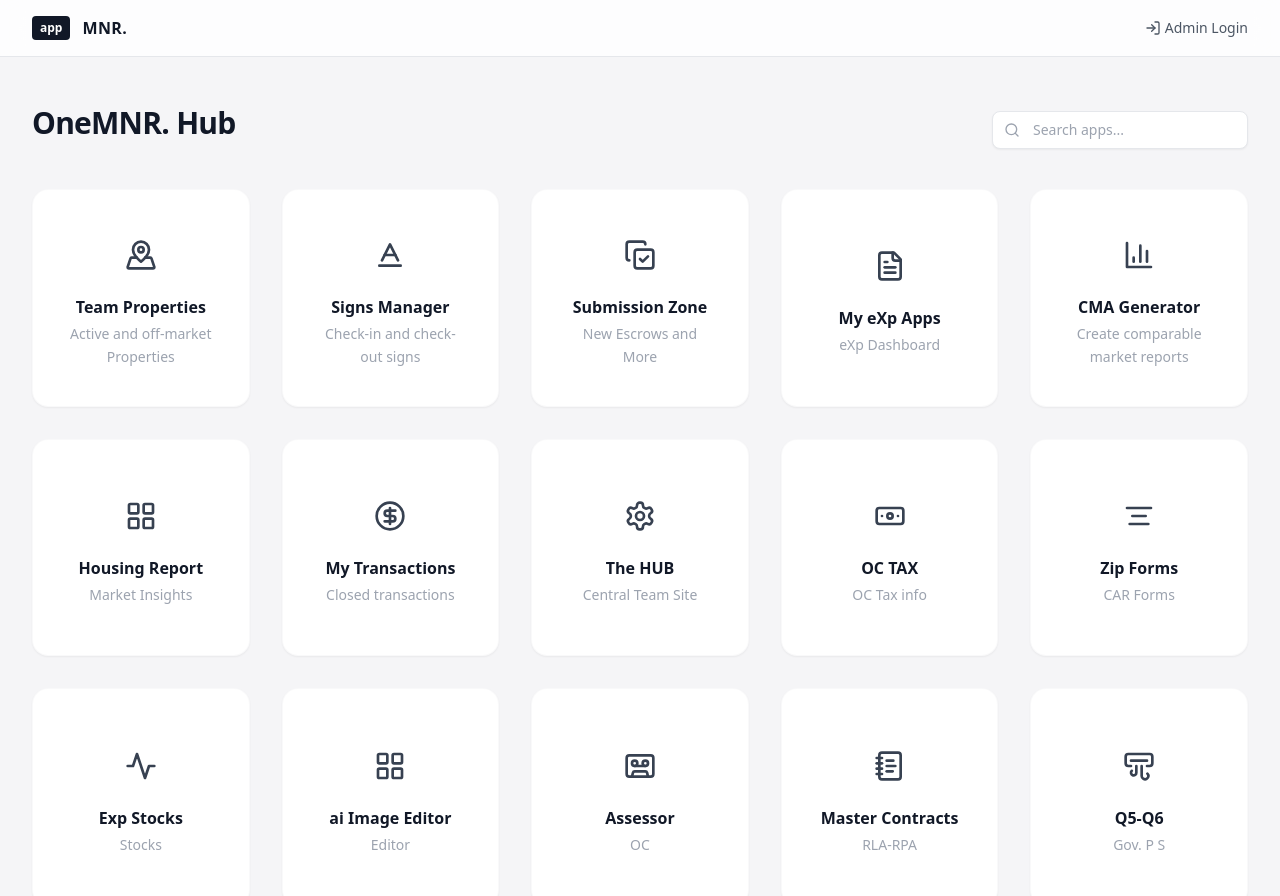
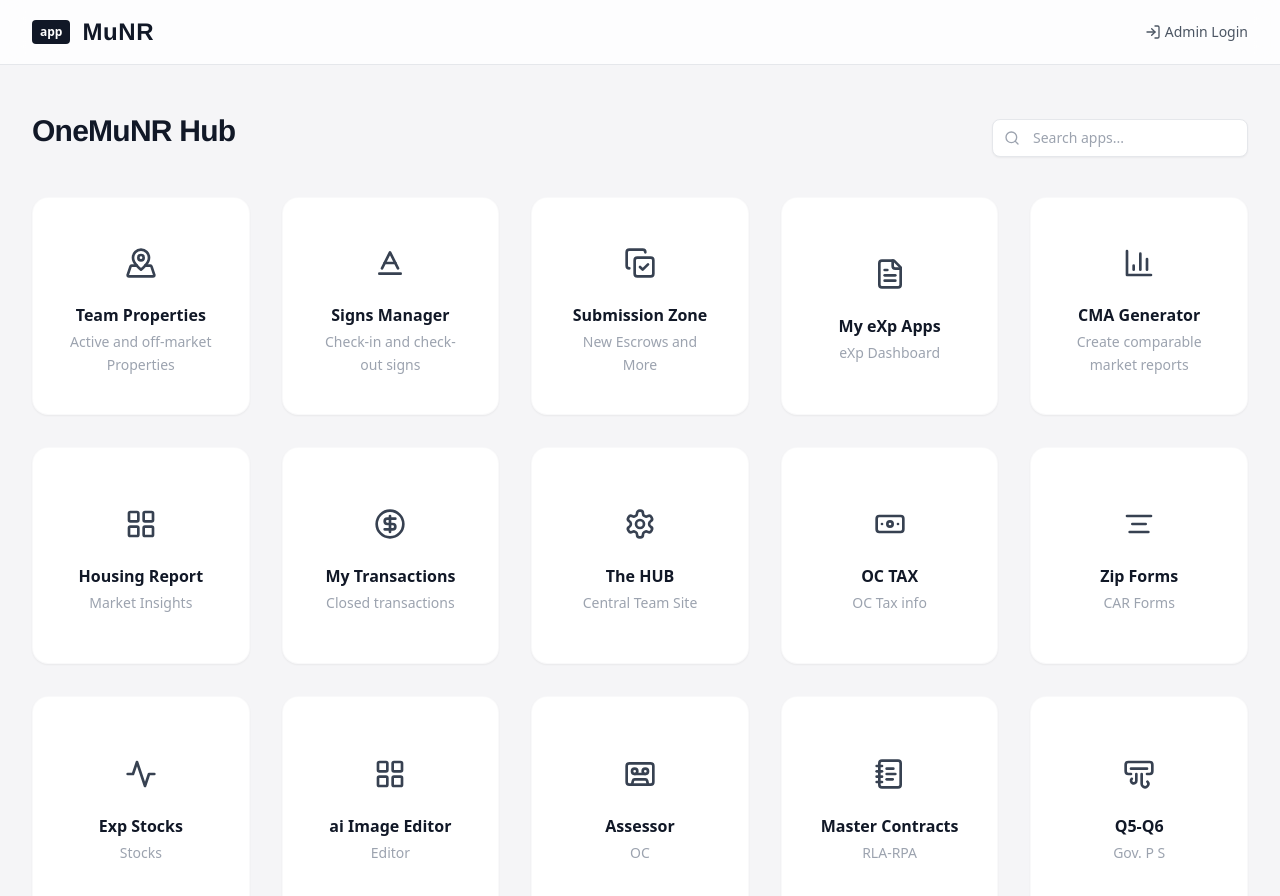
Before and after one commit to iconrealty/Final--Icon-App-Center, a React (Vite) app: page / in a window 1280 px wide. Shown: the top 896 px of the page. Built offline with nearby package versions, Linux system fonts and the light colour scheme.

Commit message:
style: rename to OneMuNR and add custom typography
Update branding from "MNR" to "MuNR" and apply the Neue Haas Grotesk typeface for a more refined, Apple-inspired aesthetic.

```diff
--- a/App.tsx
+++ b/App.tsx
@@ -22,7 +22,7 @@
       <div className="max-w-7xl mx-auto px-6 lg:px-8 flex items-center justify-between">
         <div className="flex items-center gap-3">
           <div className="bg-gray-900 text-white text-xs font-bold px-2 py-1 rounded">app</div>
-          <h1 className="text-base font-semibold tracking-wide text-gray-900 uppercase">MNR.</h1>
+          <h1 className="text-2xl tracking-wide text-gray-900 font-neue-haas-black">MuNR</h1>
         </div>
 
         <div className="flex items-center gap-4">
@@ -288,7 +288,7 @@
 
         <div className="mb-10 flex flex-col md:flex-row md:items-end justify-between gap-6">
           <div>
-            <h2 className="text-3xl font-bold tracking-tight text-gray-900 mb-2">OneMNR. Hub</h2>
+            <h2 className="text-3xl tracking-tight text-gray-900 mb-2 font-neue-haas-black">OneMuNR Hub</h2>
             {isEditingMode && (
               <p className="text-sm text-blue-600 font-medium animate-pulse">
                 Editing Mode Active: Changes are currently local only.
--- a/index.html
+++ b/index.html
@@ -3,7 +3,7 @@
   <head>
     <meta charset="UTF-8" />
     <meta name="viewport" content="width=device-width, initial-scale=1.0" />
-    <title>OneMNR. Hub</title>
+    <title>OneMuNR Hub</title>
     <script src="https://cdn.tailwindcss.com"></script>
     <link rel="preconnect" href="https://fonts.googleapis.com">
     <link rel="preconnect" href="https://fonts.gstatic.com" crossorigin>
@@ -12,6 +12,10 @@
       body {
         font-family: -apple-system, BlinkMacSystemFont, "Segoe UI", "Roboto", "Oxygen", "Ubuntu", "Cantarell", "Fira Sans", "Droid Sans", "Helvetica Neue", sans-serif;
         background-color: #F5F5F7; /* Apple-ish light gray background */
+      }
+      .font-neue-haas-black {
+        font-family: "Neue Haas Grotesk Display Pro", "Neue Haas Grotesk Display", "Neue Haas Grotesk", "Helvetica Neue", -apple-system, BlinkMacSystemFont, Arial, sans-serif;
+        font-weight: 900;
       }
       /* Custom Apple-style wobble animation for edit mode */
       @keyframes wobble {
--- a/metadata.json
+++ b/metadata.json
@@ -1,5 +1,5 @@
 {
-  "name": "OneMNR. Hub",
+  "name": "OneMuNR Hub",
   "description": "An Apple-style dashboard for managing and accessing organization apps.",
   "requestFramePermissions": [],
   "majorCapabilities": []
```
